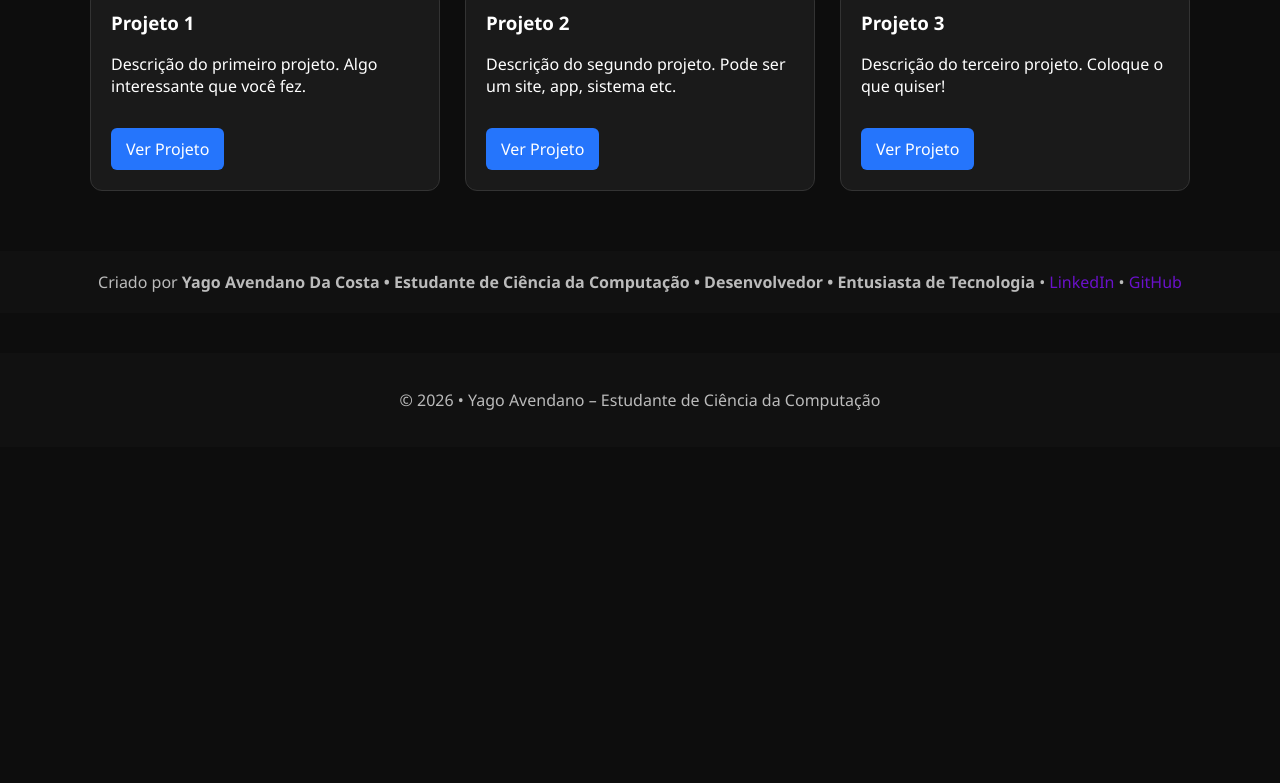
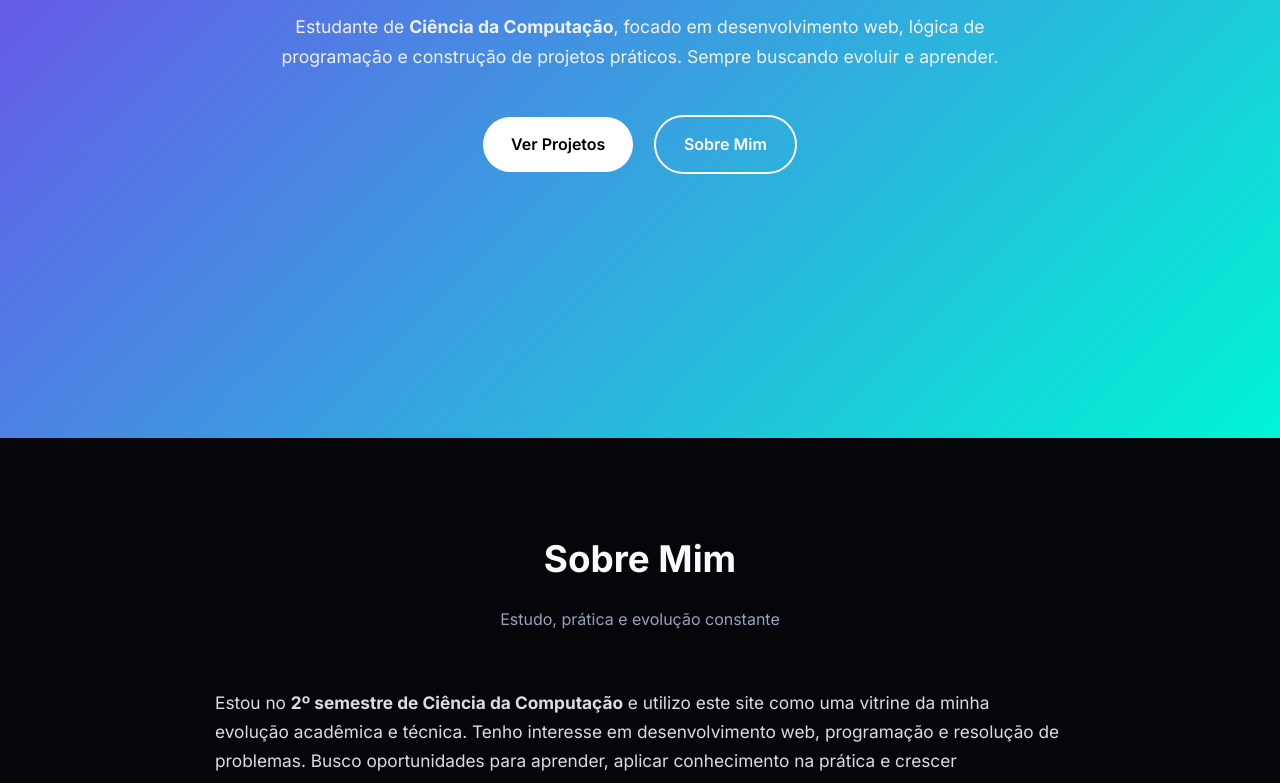
Before and after one commit to Yagoo29/portfolio-yago, a plain HTML site: page site-pessoal.html in a window 1280 px wide. Shown: the part 362-1145 px from the top of the page. Before the commit the page ends 809 px from the top, so only its background shows below. Drawn offline with Linux system fonts and the light colour scheme.

Commit message:
Revamp personal website with new content and styles
Updated the personal website to include new styles, SEO metadata, and project descriptions.

```diff
--- a/site-pessoal.html
+++ b/site-pessoal.html
@@ -2,45 +2,150 @@
 <html lang="pt-BR">
 <head>
   <meta charset="UTF-8" />
-    <meta name="viewport" content="width=device-width, initial-scale=1.0">
-    <title>Minha Página </title>
+  <meta name="viewport" content="width=device-width, initial-scale=1.0" />
+  <title>YagoTech | Ciência da Computação</title>
+
+  <!-- SEO -->
+  <meta name="description" content="Portfólio e site pessoal de Yago Avendano, estudante de Ciência da Computação. Projetos acadêmicos, desenvolvimento web e aprendizado contínuo." />
+
+  <!-- Fonte -->
+  <link href="https://fonts.googleapis.com/css2?family=Inter:wght@300;400;600;700&display=swap" rel="stylesheet">
 
   <style>
+    :root {
+      /* PALETA UNIFICADA – NEON TECH */
+      --bg: #05050a;
+      --card: #0f1220;
+      --primary: #00f5d4;   /* verde neon */
+      --secondary: #7c3aed; /* roxo moderno */
+      --text: #f8fafc;
+      --muted: #94a3b8;
+    }
+
+    * { box-sizing: border-box; margin: 0; padding: 0; }
+
     body {
-            margin: 0;
-            font-family: "Segoe UI", sans-serif;
-            background: #0d0d0d;
+      font-family: 'Inter', sans-serif;
+      background: var(--bg);
+      color: var(--text);
+      line-height: 1.7;
+      overflow-x: hidden;
+    }
+
+    /* ===== ANIMAÇÕES ===== */
+    .fade {
+      opacity: 0;
+      transform: translateY(30px);
+      transition: all 0.8s ease;
+    }
+
+    .fade.show {
+      opacity: 1;
+      transform: translateY(0);
+    }
+
+    /* ===== HERO ===== */
+    header {
+      min-height: 100vh;
+      display: flex;
+      align-items: center;
+      justify-content: center;
+      padding: 40px 20px;
+      text-align: center;
+      background: linear-gradient(135deg, var(--secondary), var(--primary));
+    }
+
+    header h1 {
+      font-size: clamp(2.5rem, 6vw, 3.8rem);
+      margin-bottom: 15px;
+    }
+
+    header p {
+      max-width: 720px;
+      margin: 0 auto 35px;
+      font-size: 1.1rem;
+      color: #f1f1f1;
+    }
+
+    .hero-buttons a {
+      display: inline-block;
+      margin: 8px;
+      padding: 14px 28px;
+      border-radius: 30px;
+      font-weight: 600;
+      text-decoration: none;
+      transition: 0.3s;
+    }
+
+    .btn-primary {
+      background: #fff;
+      color: #000;
+    }
+
+    .btn-outline {
+      border: 2px solid #fff;
       color: #fff;
     }
 
-        header {
-            padding: 40px;
-            text-align: center;
-            background: linear-gradient(135deg, #6a11cb, #2575fc);
+    .hero-buttons a:hover {
+      transform: translateY(-4px);
+      box-shadow: 0 12px 25px rgba(0,0,0,0.3);
     }
 
-        header h1 {
-            margin: 0;
-            font-size: 3rem;
-        }
-
-        header p {
-            margin-top: 10px;
-            font-size: 1.2rem;
+    /* ===== SEÇÕES ===== */
+    section {
+      padding: 90px 20px;
     }
 
     .container {
       max-width: 1100px;
-            margin: 40px auto;
-            padding: 20px;
+      margin: auto;
     }
 
     h2 {
-            font-size: 2rem;
-            margin-bottom: 20px;
+      font-size: 2.3rem;
       text-align: center;
+      margin-bottom: 15px;
     }
 
+    .subtitle {
+      text-align: center;
+      color: var(--muted);
+      margin-bottom: 55px;
+    }
+
+    /* ===== SOBRE ===== */
+    .about {
+      max-width: 850px;
+      margin: auto;
+      font-size: 1.08rem;
+      color: #ddd;
+    }
+
+    /* ===== HABILIDADES ===== */
+    .skills {
+      display: grid;
+      grid-template-columns: repeat(auto-fit, minmax(220px, 1fr));
+      gap: 20px;
+    }
+
+    .skill-card {
+      background: var(--card);
+      padding: 28px;
+      border-radius: 18px;
+      text-align: center;
+      border: 1px solid #222;
+      transition: 0.3s;
+      font-weight: 500;
+    }
+
+    .skill-card:hover {
+      transform: translateY(-8px);
+      border-color: var(--primary);
+      box-shadow: 0 0 20px rgba(0,245,212,0.25);
+    }
+
+    /* ===== PROJETOS ===== */
     .projects {
       display: grid;
       grid-template-columns: repeat(auto-fit, minmax(280px, 1fr));
@@ -48,108 +153,170 @@
     }
 
     .project-card {
-            background: #1a1a1a;
-            padding: 20px;
-            border-radius: 12px;
-            transition: transform 0.25s;
-            cursor: pointer;
-            border: 1px solid #333;
+      background: var(--card);
+      padding: 28px;
+      border-radius: 20px;
+      border: 1px solid #222;
+      display: flex;
+      flex-direction: column;
+      transition: 0.3s;
     }
 
     .project-card:hover {
-            transform: scale(1.05);
-            border-color: #6a11cb;
+      transform: translateY(-10px);
+      border-color: var(--secondary);
+      box-shadow: 0 0 28px rgba(124,58,237,0.35);
     }
 
-        .project-card h3 {
-            margin-top: 0;
+    .project-card p {
+      color: var(--muted);
+      flex: 1;
     }
 
-        .btn {
-            display: inline-block;
-            margin-top: 15px;
-            padding: 10px 15px;
-            background: #2575fc;
-            border-radius: 6px;
+    .project-card a {
+      margin-top: 18px;
+      padding: 10px 22px;
+      border-radius: 999px;
+      background: linear-gradient(135deg, var(--primary), var(--secondary));
+      color: #020617;
       text-decoration: none;
-            color: #fff;
-            transition: 0.25s;
+      font-size: 0.9rem;
+      font-weight: 700;
+      align-self: flex-start;
+      transition: 0.3s;
     }
 
-        .btn:hover {
-            background: #6a11cb;
+    .project-card a:hover {
+      transform: translateY(-2px) scale(1.04);
+      box-shadow: 0 0 22px rgba(0,245,212,0.6);
     }
 
+    /* ===== FOOTER ===== */
     footer {
+      background: #08080b;
+      padding: 35px 20px;
       text-align: center;
-            padding: 20px;
-            background: #111;
-            margin-top: 40px;
-            color: #bbb;
+      color: var(--muted);
+      font-size: 0.95rem;
     }
 
     footer a {
-            color: #6a11cb;
+      color: var(--secondary);
       text-decoration: none;
+      margin: 0 8px;
     }
 
+    footer a:hover { text-decoration: underline; }
+
+    /* ===== MOBILE ===== */
+    @media (max-width: 600px) {
+      header p { font-size: 1rem; }
+      section { padding: 70px 18px; }
+    }
   </style>
 </head>
 <body>
 
+  <!-- HERO -->
   <header>
-        <h1>Meu Site Pessoal </h1>
-        <p>Bem-vindo(a)! Aqui estão alguns dos meus projetos recentes.</p>
+    <div class="fade">
+      <h1>Yago Tech </h1>
+      <p>
+        Estudante de <strong>Ciência da Computação</strong>, focado em desenvolvimento web, lógica de programação
+        e construção de projetos práticos. Sempre buscando evoluir e aprender.
+      </p>
+      <div class="hero-buttons">
+        <a href="#projects" class="btn-primary">Ver Projetos</a>
+        <a href="#about" class="btn-outline">Sobre Mim</a>
+      </div>
+    </div>
   </header>
 
-    <div class="container">
+  <!-- SOBRE -->
+  <section id="about">
+    <div class="container fade">
+      <h2>Sobre Mim</h2>
+      <p class="subtitle">Estudo, prática e evolução constante</p>
+      <div class="about">
+        <p>
+          Estou no <strong>2º semestre de Ciência da Computação</strong> e utilizo este site como uma vitrine da minha
+          evolução acadêmica e técnica. Tenho interesse em desenvolvimento web, programação e resolução de problemas.
+          Busco oportunidades para aprender, aplicar conhecimento na prática e crescer profissionalmente.
+        </p>
+      </div>
+    </div>
+  </section>
+
+  <!-- HABILIDADES -->
+  <section>
+    <div class="container fade">
+      <h2>Habilidades</h2>
+      <p class="subtitle">Tecnologias e competências em desenvolvimento</p>
+      <div class="skills">
+        <div class="skill-card">HTML5 & CSS3</div>
+        <div class="skill-card">JavaScript (básico)</div>
+        <div class="skill-card">Lógica de Programação</div>
+        <div class="skill-card">Git & GitHub</div>
+        <div class="skill-card">Python (inicial)</div>
+        <div class="skill-card">Pensamento Computacional</div>
+      </div>
+    </div>
+  </section>
+
+  <!-- PROJETOS -->
+  <section id="projects">
+    <div class="container fade">
       <h2>Projetos</h2>
+      <p class="subtitle">Trabalhos acadêmicos e projetos pessoais</p>
       <div class="projects" id="projectList"></div>
     </div>
+  </section>
 
+  <!-- FOOTER -->
   <footer>
-        Criado por <strong>Yago Avendano Da Costa • Estudante de Ciência da Computação • Desenvolvedor • Entusiasta de Tecnologia</strong> •
-        <a href="#">LinkedIn</a> •
-        <a href="#">GitHub</a>
+    <p>© 2026 • Yago Avendano • Estudante de Ciência da Computação</p>
+    <p>
+      <a href="#">GitHub</a> | <a href="#">LinkedIn</a>
+    </p>
   </footer>
 
   <script>
+    // Projetos
     const projetos = [
       {
-                titulo: "Projeto 1",
-                descricao: "Descrição do primeiro projeto. Algo interessante que você fez.",
+        titulo: "Portfólio Pessoal",
+        descricao: "Site desenvolvido para apresentar projetos, habilidades e trajetória acadêmica.",
         link: "#"
       },
       {
-                titulo: "Projeto 2",
-                descricao: "Descrição do segundo projeto. Pode ser um site, app, sistema etc.",
+        titulo: "Projeto Acadêmico",
+        descricao: "Atividade prática da graduação focada em lógica e programação.",
         link: "#"
       },
       {
-                titulo: "Projeto 3",
-                descricao: "Descrição do terceiro projeto. Coloque o que quiser!",
+        titulo: "Projeto em Desenvolvimento",
+        descricao: "Aplicação em andamento para consolidar novos conhecimentos.",
         link: "#"
       }
     ];
 
     const lista = document.getElementById("projectList");
-
-        projetos.forEach(proj => {
+    projetos.forEach(p => {
       const card = document.createElement("div");
       card.className = "project-card";
-
-            card.innerHTML = `
-                <h3>${proj.titulo}</h3>
-                <p>${proj.descricao}</p>
-                <a class="btn" href="${proj.link}" target="_blank">Ver Projeto</a>
-            `;
+      card.innerHTML = `<h3>${p.titulo}</h3><p>${p.descricao}</p><a href="${p.link}" target="_blank">Ver Projeto</a>`;
       lista.appendChild(card);
     });
+
+    // Animação ao rolar
+    const observer = new IntersectionObserver(entries => {
+      entries.forEach(entry => {
+        if (entry.isIntersecting) entry.target.classList.add('show');
+      });
+    }, { threshold: 0.2 });
+
+    document.querySelectorAll('.fade').forEach(el => observer.observe(el));
   </script>
-
-    <footer>
-        <p>© 2026 • Yago Avendano – Estudante de Ciência da Computação</p>
-    </footer>
 
 </body>
 </html>
```
Lines whose indentation alone changed are shown as unchanged.
